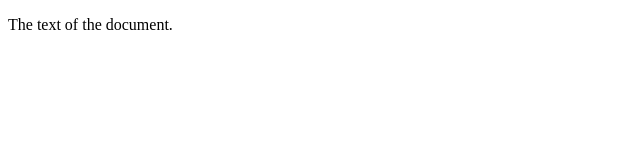
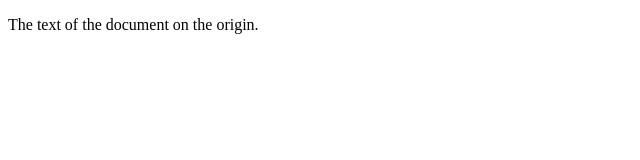
Before and after one commit to APersiyanova/remote-test-2, a plain HTML site: page index.html in a window 1280 px wide. Shown: the whole page, without its empty margins (0-640 px from the left). Drawn offline with Linux system fonts and the light colour scheme.

Commit message:
Update index.html on remote-test-2 (origin)

```diff
--- a/index.html
+++ b/index.html
@@ -4,7 +4,7 @@
     <meta charset="UTF-8">
     <meta name="viewport" content="width=device-width, initial-scale=1.0">
     <title>The best Document</title>
-    <p>The text of the document.</p>
+    <p>The text of the document on the origin.</p>
 </head>
 <body>
 
```
